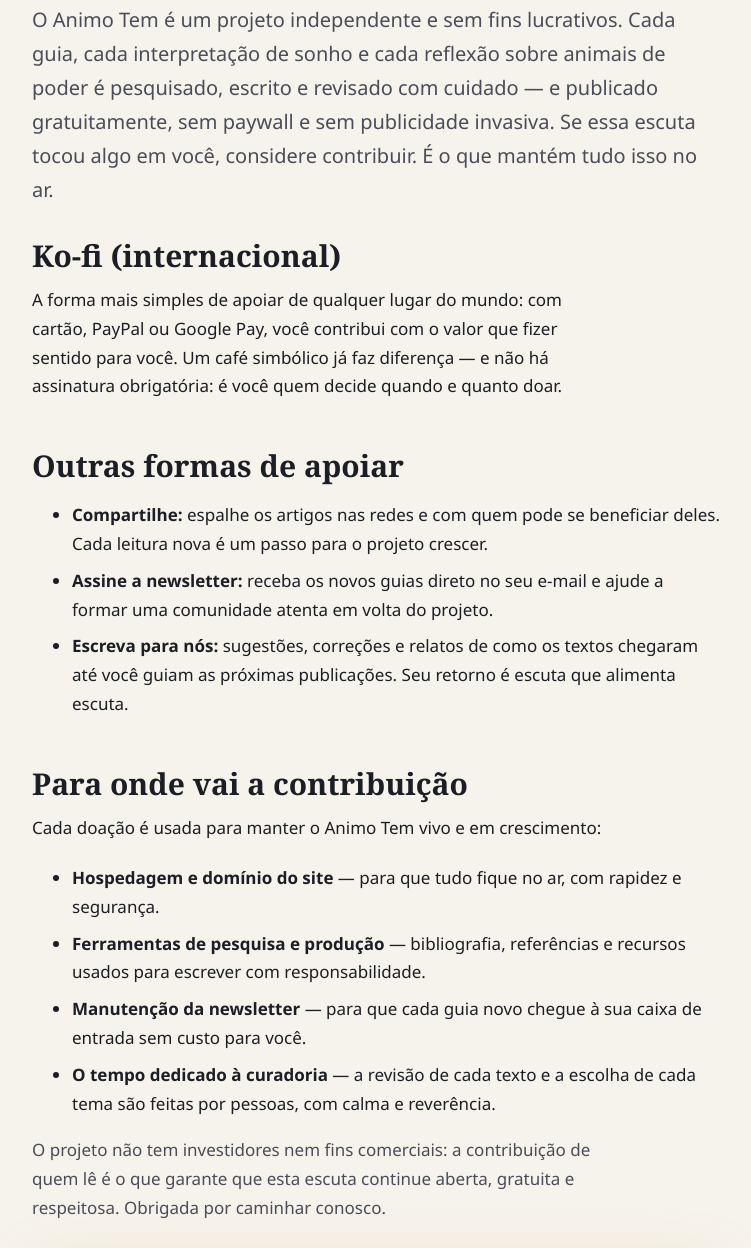
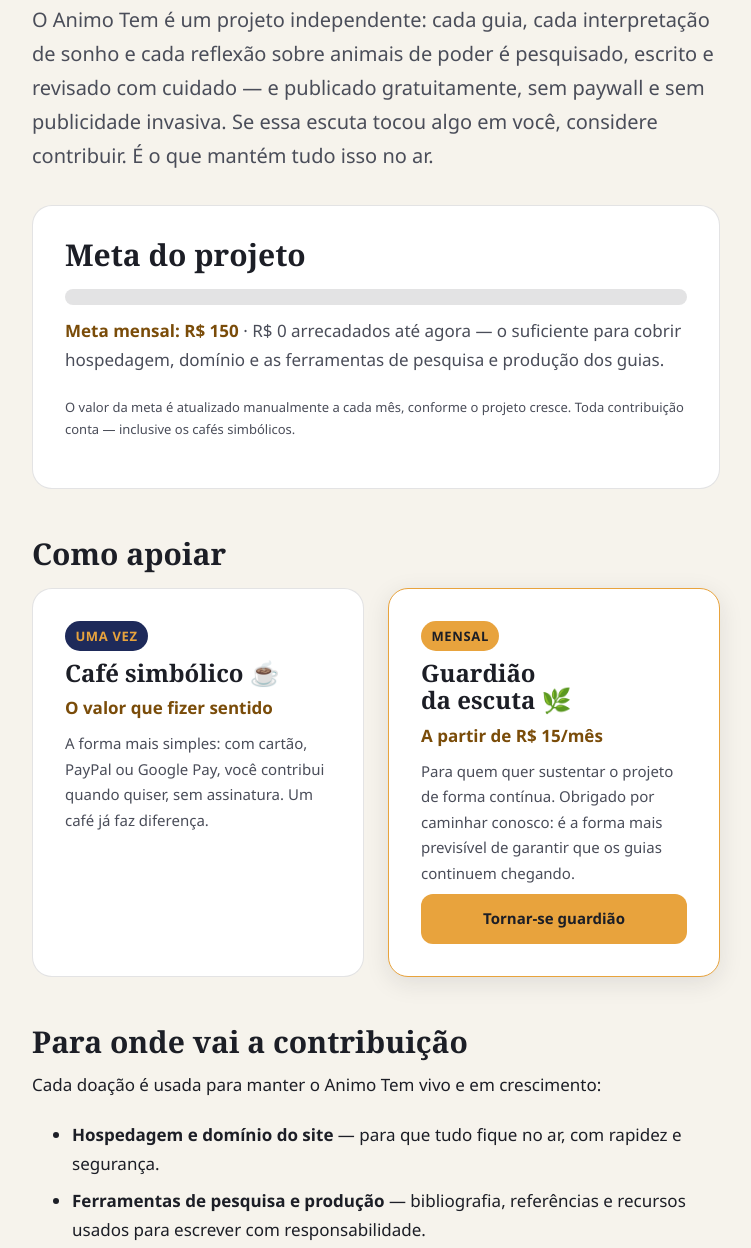
Before and after one commit to naitytwister/blog-animais-de-poder, an Astro site: page /apoie in a window 1280 px wide. Shown: the part 227-1475 px from the top of the page, without its empty margins (264-1015 px from the left). Built offline with nearby package versions, Linux system fonts and the light colour scheme; Astro itself is replaced by a stand-in of ours; no server answers.

Commit message:
feat(apoie): add support CTAs in posts and redesign donate page with Ko-fi tiers and goal

```diff
--- /dev/null
+++ b/src/components/SupportCTA.astro
@@ -0,0 +1,118 @@
+---
+import { SUPPORT } from '../lib/consts';
+
+interface Props {
+  variant?: 'post' | 'quiz' | 'footer';
+  animal?: string;
+}
+
+const { variant = 'post', animal = '' } = Astro.props;
+
+const copy = {
+  post: {
+    title: animal
+      ? `O espírito do ${animal} falou com você`
+      : 'Este guia foi escrito de coração aberto',
+    text:
+      'O Animo Tem é um projeto independente: cada guia é pesquisado, escrito e revisado com cuidado, e publicado de graça. Se esta escuta fez sentido para você, considere apoiar — um café simbólico mantém tudo isso no ar.',
+  },
+  quiz: {
+    title: animal ? `Você encontrou o seu ${animal}` : 'Descubra o animal que escolhe você',
+    text:
+      'Este teste é uma ferramenta de reflexão, feita com respeito às tradições. Se o resultado ressoou, explore o guia completo do seu animal — e, se puder, apoie o projeto para que novos testes e guias continuem chegando.',
+  },
+  footer: {
+    title: 'Mantenha a escuta ancestral viva',
+    text:
+      'Sem investidores e sem paywall, o Animo Tem vive do apoio de quem lê. Contribua com qualquer valor e ajude o próximo guia a existir.',
+  },
+} as const;
+
+const c = copy[variant];
+---
+
+<div class={`support-cta support-cta--${variant}`}>
+  <div class="support-cta-inner">
+    <h2>{c.title}</h2>
+    <p>{c.text}</p>
+    <div class="support-cta-actions">
+      <a class="btn btn-kofi" href={SUPPORT.kofiUrl} target="_blank" rel="noopener noreferrer">
+        Apoie no Ko-fi ☕
+      </a>
+      <a class="btn btn-ghost" href="/apoie/">
+        Ver outras formas de apoiar
+      </a>
+    </div>
+  </div>
+</div>
+
+<style>
+  .support-cta {
+    margin-top: var(--space-7);
+  }
+
+  .support-cta--footer {
+    margin-top: 0;
+  }
+
+  .support-cta-inner {
+    background: linear-gradient(135deg, var(--indigo), var(--indigo-soft));
+    color: var(--white);
+    border-radius: var(--radius-lg);
+    padding: var(--space-7);
+    box-shadow: var(--shadow-glow);
+    text-align: center;
+  }
+
+  .support-cta h2 {
+    color: var(--amber);
+    font-size: clamp(var(--text-xl), 3vw, var(--text-3xl));
+    margin-bottom: var(--space-3);
+  }
+
+  .support-cta p {
+    color: rgba(255, 255, 255, 0.85);
+    max-width: 52ch;
+    margin-inline: auto;
+  }
+
+  .support-cta-actions {
+    display: flex;
+    flex-wrap: wrap;
+    gap: var(--space-3);
+    justify-content: center;
+    margin-top: var(--space-5);
+  }
+
+  .btn {
+    display: inline-flex;
+    align-items: center;
+    gap: var(--space-2);
+    padding: var(--space-3) var(--space-5);
+    border: none;
+    border-radius: var(--radius);
+    cursor: pointer;
+    font-family: inherit;
+    font-size: var(--text-sm);
+    font-weight: 700;
+    text-decoration: none;
+    transition: transform var(--transition), box-shadow var(--transition);
+    -webkit-tap-highlight-color: transparent;
+  }
+
+  .btn-kofi {
+    background: var(--amber);
+    color: var(--ink);
+  }
+
+  .btn-ghost {
+    background: rgba(255, 255, 255, 0.12);
+    color: var(--white);
+    border: 1px solid rgba(255, 255, 255, 0.35);
+  }
+
+  .btn:hover {
+    transform: translateY(-2px);
+    box-shadow: var(--shadow-md);
+  }
+</style>
--- a/src/layouts/PostLayout.astro
+++ b/src/layouts/PostLayout.astro
@@ -9,6 +9,7 @@
 import RatingStars from '../components/RatingStars.astro';
 import Newsletter from '../components/Newsletter.astro';
 import AdSlot from '../components/AdSlot.astro';
+import SupportCTA from '../components/SupportCTA.astro';
 import { SITE, SUBNICHOS, AUTHOR } from '../lib/consts';
 import { formatDate, formatDateIso, readingTime } from '../lib/utils';
 import { extractFaq } from '../lib/faq';
@@ -133,6 +134,7 @@
           <Content />
         </div>
         <AdSlot position="final" />
+        <SupportCTA variant="post" />
 
         <div class="post-footer-meta">
 
--- a/src/lib/consts.ts
+++ b/src/lib/consts.ts
@@ -18,8 +18,6 @@
 };
 
 export const SUPPORT = {
-  pixKey: import.meta.env.PUBLIC_PIX_KEY || '',
-  pixName: 'Cecília Aranha — Animo Tem',
   kofiUrl: import.meta.env.PUBLIC_KOFI_URL || 'https://ko-fi.com/animotem',
   kofiHandle: 'animotem',
 };
--- a/src/pages/apoie.astro
+++ b/src/pages/apoie.astro
@@ -17,20 +17,39 @@
       <header class="hero">
         <h1>Apoie o {SITE.shortName}</h1>
         <p class="hero-sub">
-          O {SITE.shortName} é um projeto independente e sem fins lucrativos. Cada guia, cada
-          interpretação de sonho e cada reflexão sobre animais de poder é pesquisado, escrito e
-          revisado com cuidado — e publicado gratuitamente, sem paywall e sem publicidade
-          invasiva. Se essa escuta tocou algo em você, considere contribuir. É o que mantém tudo
-          isso no ar.
+          O {SITE.shortName} é um projeto independente: cada guia, cada interpretação de sonho e
+          cada reflexão sobre animais de poder é pesquisado, escrito e revisado com cuidado — e
+          publicado gratuitamente, sem paywall e sem publicidade invasiva. Se essa escuta tocou
+          algo em você, considere contribuir. É o que mantém tudo isso no ar.
         </p>
       </header>
 
+      <section class="support-section goal-section">
+        <h2>Meta do projeto</h2>
+        <div class="goal" role="img" aria-label="Meta mensal: 150 reais, 0 arrecadados até agora">
+          <div class="goal-bar"><div class="goal-fill" style="width: 0%"></div></div>
+          <p class="goal-text">
+            <strong>Meta mensal: R$ 150</strong> · <span>R$ 0 arrecadados até agora</span> — o
+            suficiente para cobrir hospedagem, domínio e as ferramentas de pesquisa e produção
+            dos guias.
+          </p>
+        </div>
+        <p class="goal-note">
+          O valor da meta é atualizado manualmente a cada mês, conforme o projeto cresce. Toda
+          contribuição conta — inclusive os cafés simbólicos.
+        </p>
+      </section>
+
       <section class="support-section">
-        <h2>Ko-fi (internacional)</h2>
-        <p class="support-lead">
-          A forma mais simples de apoiar de qualquer lugar do mundo: com cartão, PayPal ou Google
-          Pay, você contribui com o valor que fizer sentido para você. Um café simbólico já faz
-          diferença — e não há assinatura obrigatória: é você quem decide quando e quanto doar.
+        <h2>Como apoiar</h2>
+        <div class="tiers">
+          <div class="tier">
+            <span class="tier-badge">Uma vez</span>
+            <h3>Café simbólico ☕</h3>
+            <p class="tier-price">O valor que fizer sentido</p>
+            <p class="tier-desc">
+              A forma mais simples: com cartão, PayPal ou Google Pay, você contribui quando quiser,
+              sem assinatura. Um café já faz diferença.
             </p>
             <div class="kofi-box">
               <script is:inline src="https://storage.ko-fi.com/cdn/widget/Widget_2.js"></script>
@@ -46,6 +65,39 @@
                 </a>
               </noscript>
             </div>
+          </div>
+
+          <div class="tier tier-featured">
+            <span class="tier-badge tier-badge-featured">Mensal</span>
+            <h3>Guardião da escuta 🌿</h3>
+            <p class="tier-price">A partir de R$ 15/mês</p>
+            <p class="tier-desc">
+              Para quem quer sustentar o projeto de forma contínua. Obrigado por caminhar conosco:
+              é a forma mais previsível de garantir que os guias continuem chegando.
+            </p>
+            <a
+              class="btn"
+              href="https://ko-fi.com/animotem/tiers"
+              target="_blank"
+              rel="noopener noreferrer"
+            >
+              Tornar-se guardião
+            </a>
+          </div>
+        </div>
+      </section>
+
+      <section class="support-section">
+        <h2>Para onde vai a contribuição</h2>
+        <p class="support-lead">
+          Cada doação é usada para manter o {SITE.shortName} vivo e em crescimento:
+        </p>
+        <ul>
+          <li><strong>Hospedagem e domínio do site</strong> — para que tudo fique no ar, com rapidez e segurança.</li>
+          <li><strong>Ferramentas de pesquisa e produção</strong> — bibliografia, referências e recursos usados para escrever com responsabilidade.</li>
+          <li><strong>Manutenção da newsletter</strong> — para que cada guia novo chegue à sua caixa de entrada sem custo para você.</li>
+          <li><strong>O tempo dedicado à curadoria</strong> — a revisão de cada texto e a escolha de cada tema são feitas por pessoas, com calma e reverência.</li>
+        </ul>
       </section>
 
       <section class="support-section">
@@ -68,15 +120,13 @@
       </section>
 
       <section class="support-section">
-        <h2>Para onde vai a contribuição</h2>
-        <p>
-          Cada doação é usada para manter o {SITE.shortName} vivo e em crescimento:
+        <h2>Quem já apoia</h2>
+        <p class="support-lead">
+          O projeto começou agora e a primeira leva de apoiadores está chegando. Seu nome — ou
+          apenas suas iniciais, se preferir — pode estar aqui na próxima atualização.
         </p>
-        <ul>
-          <li><strong>Hospedagem e domínio do site</strong> — para que tudo fique no ar, com rapidez e segurança.</li>
-          <li><strong>Ferramentas de pesquisa e produção</strong> — bibliografia, referências e recursos usados para escrever com responsabilidade.</li>
-          <li><strong>Manutenção da newsletter</strong> — para que cada guia novo chegue à sua caixa de entrada sem custo para você.</li>
-          <li><strong>O tempo dedicado à curadoria</strong> — a revisão de cada texto e a escolha de cada tema são feitas por pessoas, com calma e reverência.</li>
+        <ul class="supporters">
+          <li>Você? ☕</li>
         </ul>
         <p class="support-closing">
           O projeto não tem investidores nem fins comerciais: a contribuição de quem lê é o que
@@ -133,31 +183,146 @@
     max-width: 60ch;
   }
 
+  .goal-section {
+    background: var(--bg-elev);
+    border: 1px solid var(--border);
+    border-radius: var(--radius-lg);
+    padding: var(--space-6);
+  }
+
+  .goal {
+    margin-top: var(--space-4);
+  }
+
+  .goal-bar {
+    height: 1rem;
+    background: var(--border);
+    border-radius: 999px;
+    overflow: hidden;
+  }
+
+  .goal-fill {
+    height: 100%;
+    background: linear-gradient(90deg, var(--amber), var(--amber-soft));
+    border-radius: 999px;
+    transition: width 0.6s ease;
+  }
+
+  .goal-text {
+    margin-top: var(--space-3);
+    color: var(--text-soft);
+  }
+
+  .goal-text strong {
+    color: var(--accent-ink);
+  }
+
+  .goal-note {
+    margin-top: var(--space-2);
+    font-size: var(--text-xs);
+    color: var(--text-soft);
+  }
+
+  .tiers {
+    display: grid;
+    grid-template-columns: repeat(auto-fit, minmax(240px, 1fr));
+    gap: var(--space-5);
+    margin-top: var(--space-4);
+  }
+
+  .tier {
+    display: flex;
+    flex-direction: column;
+    gap: var(--space-2);
+    background: var(--bg-elev);
+    border: 1px solid var(--border);
+    border-radius: var(--radius-lg);
+    padding: var(--space-6);
+  }
+
+  .tier-featured {
+    border-color: var(--amber);
+    box-shadow: var(--shadow-md);
+  }
+
+  .tier-badge {
+    align-self: flex-start;
+    font-size: var(--text-xs);
+    font-weight: 600;
+    letter-spacing: 0.05em;
+    text-transform: uppercase;
+    padding: 0.3em 0.8em;
+    border-radius: 999px;
+    background: var(--bg-ink);
+    color: var(--amber);
+  }
+
+  .tier-badge-featured {
+    background: var(--amber);
+    color: var(--ink);
+  }
+
+  .tier h3 {
+    font-size: var(--text-xl);
+    margin: 0;
+  }
+
+  .tier-price {
+    font-weight: 700;
+    color: var(--accent-ink);
+    margin: 0;
+  }
+
+  .tier-desc {
+    flex: 1;
+    font-size: var(--text-sm);
+    color: var(--text-soft);
+    margin: 0;
+  }
+
   .kofi-box {
-    margin-top: var(--space-4);
-    max-width: 100%;
+    margin-top: auto;
+    padding-top: var(--space-3);
   }
 
   .btn {
     display: inline-flex;
     align-items: center;
+    justify-content: center;
     gap: var(--space-2);
-    padding: var(--space-2) var(--space-4);
+    padding: var(--space-3) var(--space-5);
     border: none;
     border-radius: var(--radius);
     cursor: pointer;
-    font-family: 'Public Sans Variable', 'Segoe UI', system-ui, sans-serif;
+    font-family: inherit;
     font-size: var(--text-sm);
-    font-weight: 600;
+    font-weight: 700;
     text-decoration: none;
     background: var(--amber);
-    color: var(--bg-ink);
-    transition: background var(--transition), transform var(--transition);
+    color: var(--ink);
+    transition: transform var(--transition), box-shadow var(--transition);
     -webkit-tap-highlight-color: transparent;
   }
 
   .btn:hover {
-    background: var(--amber-soft);
-    transform: translateY(-1px);
+    transform: translateY(-2px);
+    box-shadow: var(--shadow-md);
+  }
+
+  .supporters {
+    list-style: none;
+    padding: 0;
+    margin: var(--space-4) 0 0;
+  }
+
+  .supporters li {
+    display: inline-block;
+    margin: 0 var(--space-2) var(--space-2) 0;
+    padding: var(--space-2) var(--space-4);
+    background: var(--bg-elev);
+    border: 1px dashed var(--border);
+    border-radius: 999px;
+    font-size: var(--text-sm);
+    color: var(--text-soft);
   }
 </style>
```
Also changed, not shown: 1 other file. Lines whose indentation alone changed are shown as unchanged.
